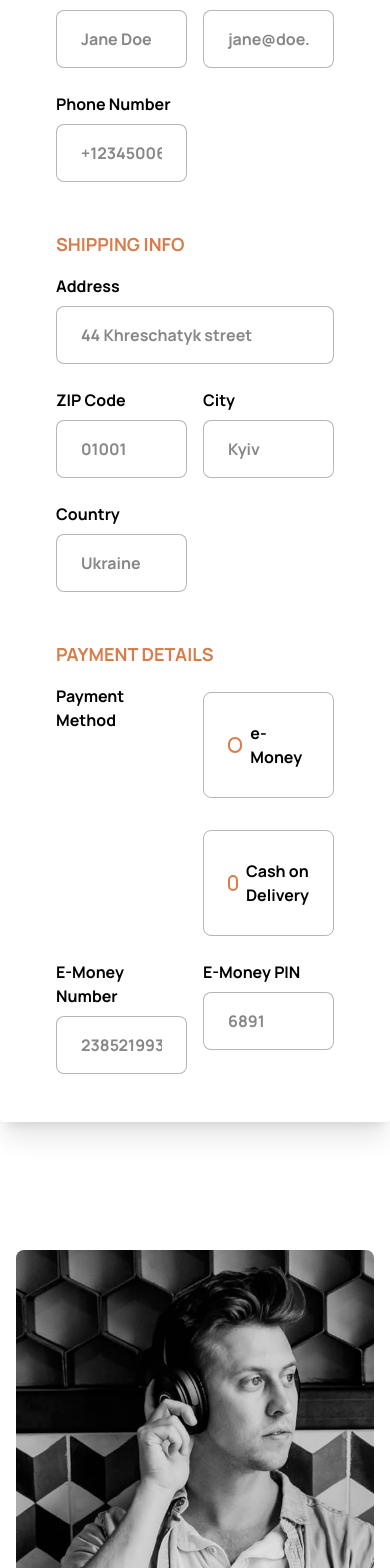
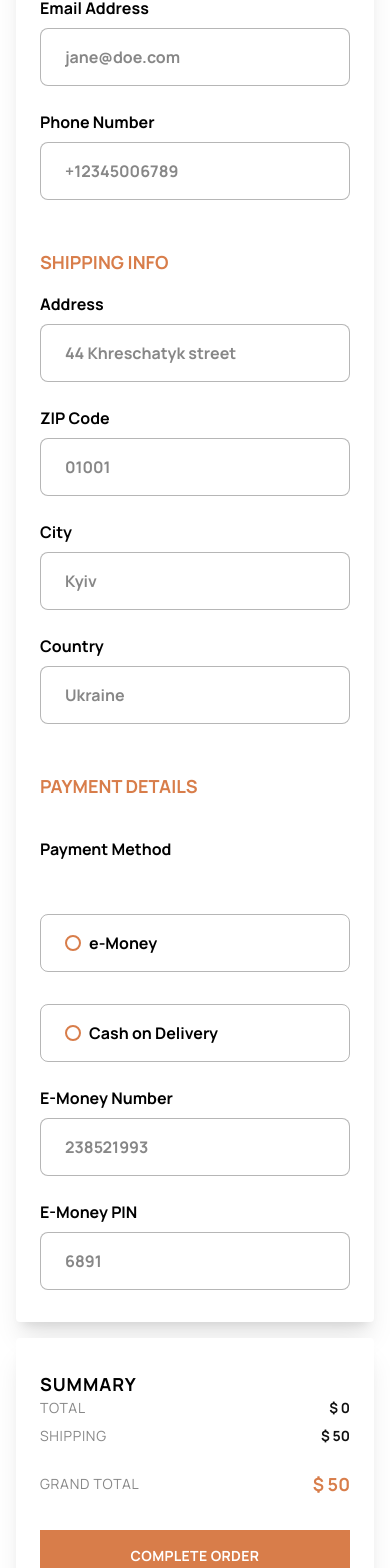
Before and after one commit to valeriya-sapega/audiophile, a React (Vite) app: page /checkout in a window 390 px wide. Shown: the part 408-1976 px from the top of the page. Built offline with nearby package versions, Linux system fonts and the light colour scheme.

Commit message:
Add styling to Checkout component

```diff
--- a/src/components/CartModal.tsx
+++ b/src/components/CartModal.tsx
@@ -39,8 +39,12 @@ const CartModal = ({ closeModal }: CartModalProps) => {
         className='flex flex-row justify-between items-center'
       >
         <div className='flex flex-row gap-2 items-center'>
-          <div className='w-12 h-12 rounded'>
-            <img src={product.image.desktop} alt={product.model} />
+          <div className='w-12 h-12'>
+            <img
+              className='rounded-lg'
+              src={product.image.desktop}
+              alt={product.model}
+            />
           </div>
           <div>
             <h3 className='text-sm uppercase font-bold text-primary'>
--- a/src/pages/Checkout.tsx
+++ b/src/pages/Checkout.tsx
@@ -1,17 +1,49 @@
-// import { useSelector } from 'react-redux';
-// import { IRootState } from '../store/store';
+import { useDispatch, useSelector } from 'react-redux';
+import { IRootState, getTotalPrice } from '../store/store';
 
 import Input from '../components/Input';
 import RadioButton from '../components/RadioButton';
+import Button from '../components/Button';
 
 const Checkout = () => {
-  // const { cartItems, totalAmount, totalPrice } = useSelector(
-  //   (state: IRootState) => state.cart
-  // );
+  const dispatch = useDispatch();
+
+  const { cartItems, totalPrice } = useSelector(
+    (state: IRootState) => state.cart
+  );
+
+  dispatch(getTotalPrice());
+
+  const renderedCartItems = cartItems.map((product) => {
+    return (
+      <div className='my-8 flex flex-row justify-between items-center gap-6'>
+        <div className='flex flex-row gap-2 items-center'>
+          <div className='w-12 h-12'>
+            <img
+              className='rounded-lg'
+              src={product.image.desktop}
+              alt={product.model}
+            />
+          </div>
+          <div>
+            <h3 className='text-sm uppercase font-bold text-primary'>
+              {product.model}
+            </h3>
+          </div>
+        </div>
+        <div className='text-sm font-bold text-primary text-opacity-50'>
+          x{product.amount}
+        </div>
+      </div>
+    );
+  });
+
+  const shippingPrice = 50;
 
   return (
-    <div className='mx-auto  container'>
-      <div className='bg-white shadow-xl rounded px-14 py-12 my-32'>
+    <div className='mx-auto container'>
+      <div className='mx-4 my-12 grid grid-cols-1 md:my-32 md:mx-12 lg:grid-cols-3 gap-4 '>
+        <div className='bg-white shadow-xl rounded px-6 py-8 md:px-14 md:py-12 lg:cols-start-1 lg:col-span-2'>
           <h1 className='text-3xl uppercase font-bold tracking-wide mb-10'>
             Checkout
           </h1>
@@ -19,7 +51,7 @@ const Checkout = () => {
             <h3 className='mb-4 text-lg text-accentOrange font-bold uppercase'>
               Billing details
             </h3>
-          <div className='grid grid-cols-2 gap-x-4 gap-y-6'>
+            <div className='grid grid-cols-1 lg:grid-cols-2 gap-x-4 gap-y-6'>
               <Input
                 id='fullName'
                 label='full name'
@@ -45,27 +77,27 @@ const Checkout = () => {
             <h3 className='mb-4 text-lg text-accentOrange font-bold uppercase'>
               Shipping Info
             </h3>
-          <div className='grid grid-cols-2 grid-rows-3 gap-x-4 gap-y-6'>
+            <div className='grid grid-cols-1 lg:grid-cols-2 lg:grid-rows-3 gap-x-4 gap-y-6'>
               <Input
                 id='address'
                 label='address'
                 type='text'
                 placeholder='44 Khreschatyk street'
-              className='col-span-2'
+                className='lg:col-span-2'
               />
               <Input
                 id='zipcode'
                 label='ZIP code'
                 type='text'
                 placeholder='01001'
-              className='row-start-2'
+                className='lg:row-start-2'
               />
               <Input
                 id='city'
                 label='City'
                 type='text'
                 placeholder='Kyiv'
-              className='row-start-2'
+                className='lg:row-start-2'
               />
               <Input
                 id='country'
@@ -79,11 +111,13 @@ const Checkout = () => {
             <h3 className='mb-4 text-lg text-accentOrange font-bold uppercase'>
               payment details
             </h3>
-          <div className='grid grid-cols-2 grid-rows-3 gap-x-4 gap-y-6'>
-            <h3 className='font-bold capitalize'>Payment Method</h3>
+            <div className='grid grid-cols-1 lg:grid-cols-2 grid-rows-3 gap-x-4 gap-y-6'>
+              <h3 className='font-bold capitalize self-center lg:self-start'>
+                Payment Method
+              </h3>
               <RadioButton id='emoney' label='e-Money' />
               <RadioButton
-              className='col-start-2'
+                className='lg:col-start-2'
                 id='cash'
                 label='Cash on Delivery'
               />
@@ -92,16 +126,49 @@ const Checkout = () => {
                 label='e-Money Number'
                 type='number'
                 placeholder='238521993'
-              className='row-start-3'
+                className='lg:row-start-3'
               />
               <Input
                 id='ePin'
                 label='e-Money PIN'
                 type='number'
                 placeholder='6891'
-              className='row-start-3'
+                className='lg:row-start-3'
               />
             </div>
+          </div>
+        </div>
+        <div className='bg-white shadow-xl rounded h-fit px-6 py-8 md:px-14 md:py-12 '>
+          <h2 className='text-lg font-bold tracking-wider uppercase '>
+            Summary
+          </h2>
+
+          {renderedCartItems}
+          <div className='flex flex-row justify-between items-center'>
+            <h3 className='uppercase text-sm text-primary text-opacity-50 tracking-wider'>
+              Total
+            </h3>
+            <h3 className='uppercase text-sm text-primary font-bold'>
+              $ {totalPrice.toLocaleString()}
+            </h3>
+          </div>
+          <div className='mt-2 flex flex-row justify-between items-center'>
+            <h3 className='uppercase text-sm text-primary text-opacity-50 tracking-wider'>
+              Shipping
+            </h3>
+            <h3 className='uppercase text-sm text-primary font-bold'>
+              $ {shippingPrice}
+            </h3>
+          </div>
+          <div className='flex flex-row justify-between items-center mb-8 mt-6'>
+            <h3 className='uppercase text-sm text-primary text-opacity-50 tracking-wider'>
+              Grand Total
+            </h3>
+            <h3 className='uppercase text-lg text-accentOrange font-bold'>
+              $ {(shippingPrice + totalPrice).toLocaleString()}
+            </h3>
+          </div>
+          <Button className='w-full'>Complete order</Button>
         </div>
       </div>
     </div>
```
Lines whose indentation alone changed are shown as unchanged.
